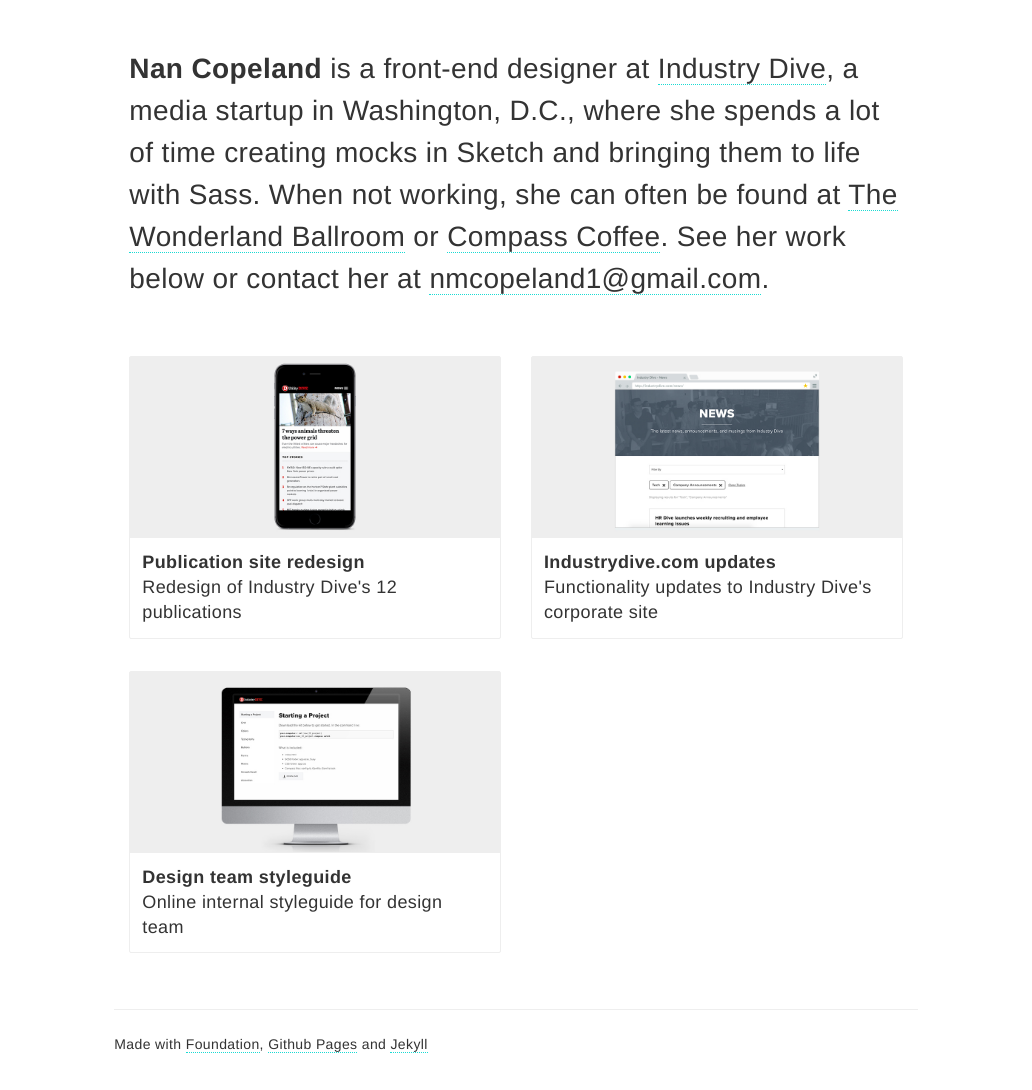
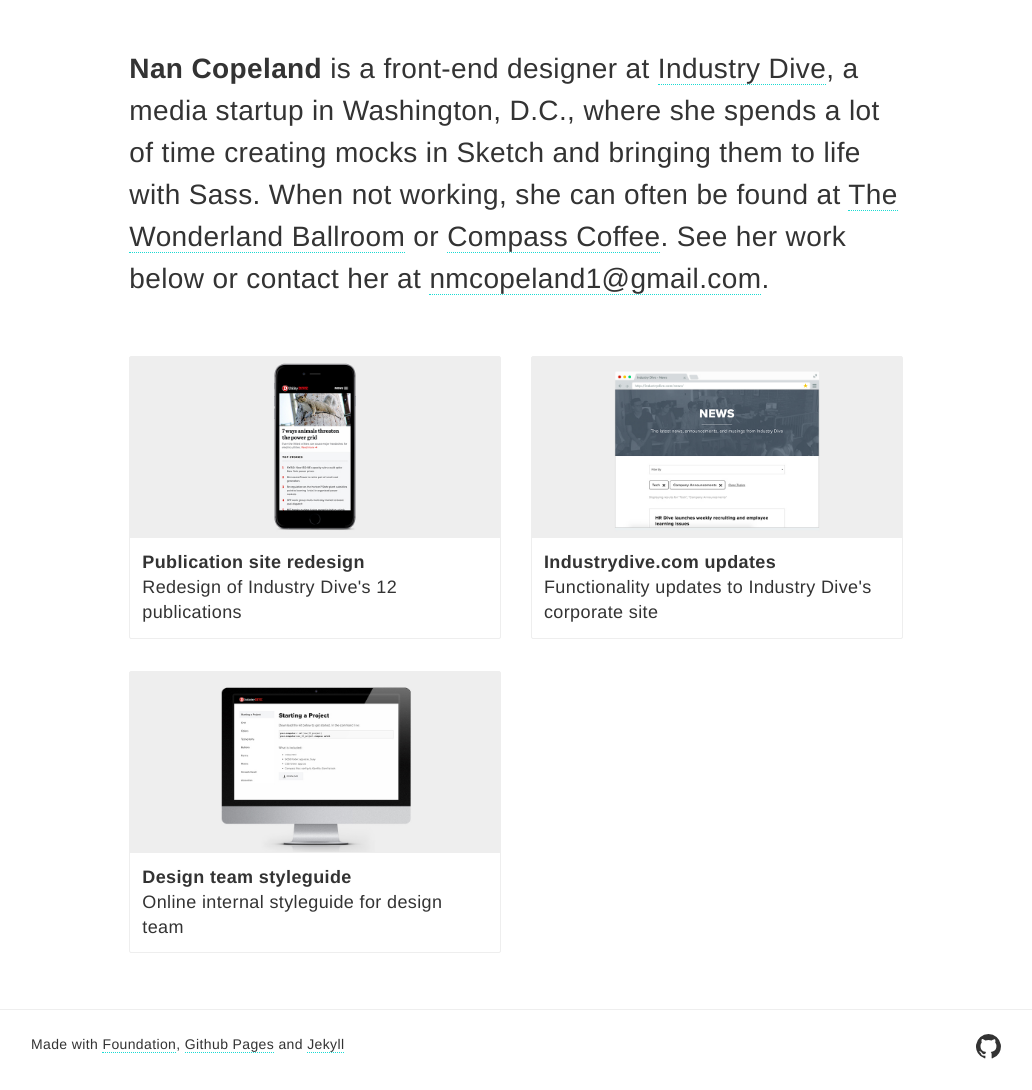
Before and after one commit to nancopeland/old-portfolio-site, a Jekyll site: the page built from index.md, in a window 1280 px wide. Shown: the whole page, without its empty margins (124-1156 px from the left). Built offline with Jekyll 4.4.1, drawn with Linux system fonts in a browser that asks for light colours; nearby versions of some CDN libraries.

Commit message:
adds and styles github icon

```diff
--- a/_includes/footer.html
+++ b/_includes/footer.html
@@ -1,7 +1,14 @@
 <footer>
     <div class="row">
-        <div class="large-10 large-centered columns">
+        <div class="medium-6 columns">
             <p>Made with <a href="http://foundation.zurb.com/" target="_blank">Foundation</a>, <a href="https://pages.github.com/" target="_blank">Github Pages</a> and <a href="https://jekyllrb.com/" target="_blank">Jekyll</a></p>
+        </div>
+        <div class="medium-6 columns">
+        	<div class="social-icons">
+        		<a href="https://github.com/nancopeland" target="_blank">
+        			<svg id="Layer_1" data-name="Layer 1" xmlns="http://www.w3.org/2000/svg" viewBox="0 0 16 15.6"><title>github</title><path d="M8,0A8,8,0,0,0,5.47,15.59,0.4,0.4,0,0,0,6,15.2c0-.19,0-0.69,0-1.36-2.23.48-2.69-1.07-2.69-1.07a2.12,2.12,0,0,0-.89-1.17c-0.73-.5.06-0.49,0.06-0.49a1.68,1.68,0,0,1,1.23.82A1.7,1.7,0,0,0,6,12.61a1.7,1.7,0,0,1,.51-1.07c-1.78-.2-3.64-0.89-3.64-4a3.09,3.09,0,0,1,.82-2.15,2.84,2.84,0,0,1,.07-2.12S4.46,3.1,6,4.14a7.54,7.54,0,0,1,4,0c1.52-1,2.19-.82,2.19-0.82a2.92,2.92,0,0,1,.08,2.12,3.1,3.1,0,0,1,.82,2.15c0,3.07-1.87,3.75-3.65,3.95A1.91,1.91,0,0,1,10,13c0,1.07,0,1.93,0,2.19a0.4,0.4,0,0,0,.55.38A8,8,0,0,0,8,0"/></svg>
+        		</a>
+        	</div>
         </div>
     </div>
 </footer>
--- a/_sass/partials/_footer.scss
+++ b/_sass/partials/_footer.scss
@@ -1,10 +1,30 @@
 // footer partial
 
 footer {
+	border-top: 1px solid #eee;
 	margin: 1.5rem 0 2rem 0;
+	padding: 1.5rem 0;
 	p {
-		border-top: 1px solid #eee;
 		font-size: .875rem;
-		padding: 1.5rem 0;
+	}
+	.social-icons {
+		text-align: right;
+		a {
+			border-bottom: 0;
+			svg {
+				width: 25px;
+				path {
+					fill: $dark-grey;
+					transition: all .2s ease;
+				}
+			}
+			&:hover {
+				svg {
+					path {
+						fill: $turquoise;
+					}
+				}
+			}
+		}
 	}
 }
```
Also changed, not shown: 7 other files.
